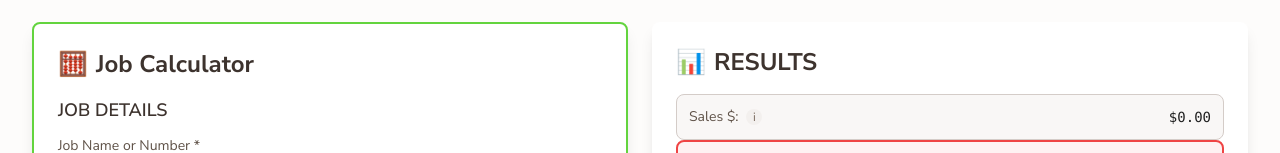
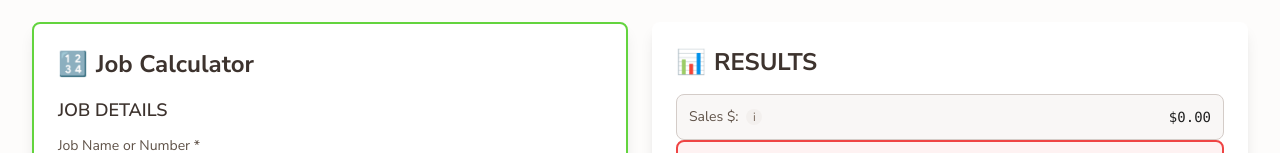
Before and after one commit to KayFernPR/Division-Calculator, a React (Vite) app: page / in a window 1280 px wide. Shown: the part 624-777 px from the top of the page. Built offline with nearby package versions, Linux system fonts and the light colour scheme.

Commit message:
Update Calculator section icon to match tab icon

```diff
--- a/src/components/Calculator.jsx
+++ b/src/components/Calculator.jsx
@@ -341,7 +341,7 @@ const Calculator = () => {
             {/* Job Calculator */}
             <div className="bg-white dark:bg-neutral-800 rounded-lg shadow-lg p-6" style={{borderColor: '#63D43E', borderWidth: '2px', borderStyle: 'solid'}} data-calculator-section>
               <h2 className="text-2xl font-bold text-neutral-900 dark:text-white mb-4 flex items-center gap-2">
-                <span className="text-green-600">🧮</span>
+                <span className="text-green-600">🔢</span>
                 Job Calculator
             </h2>
 
```
